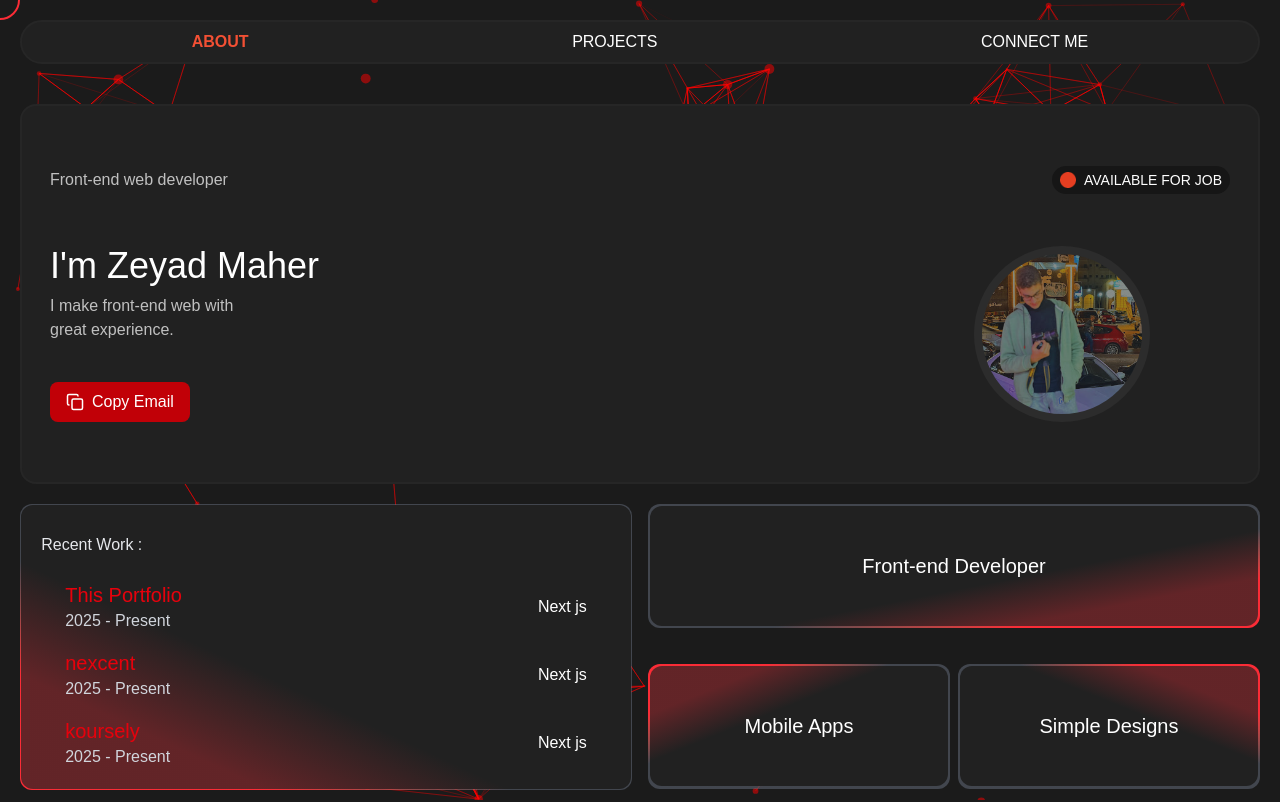
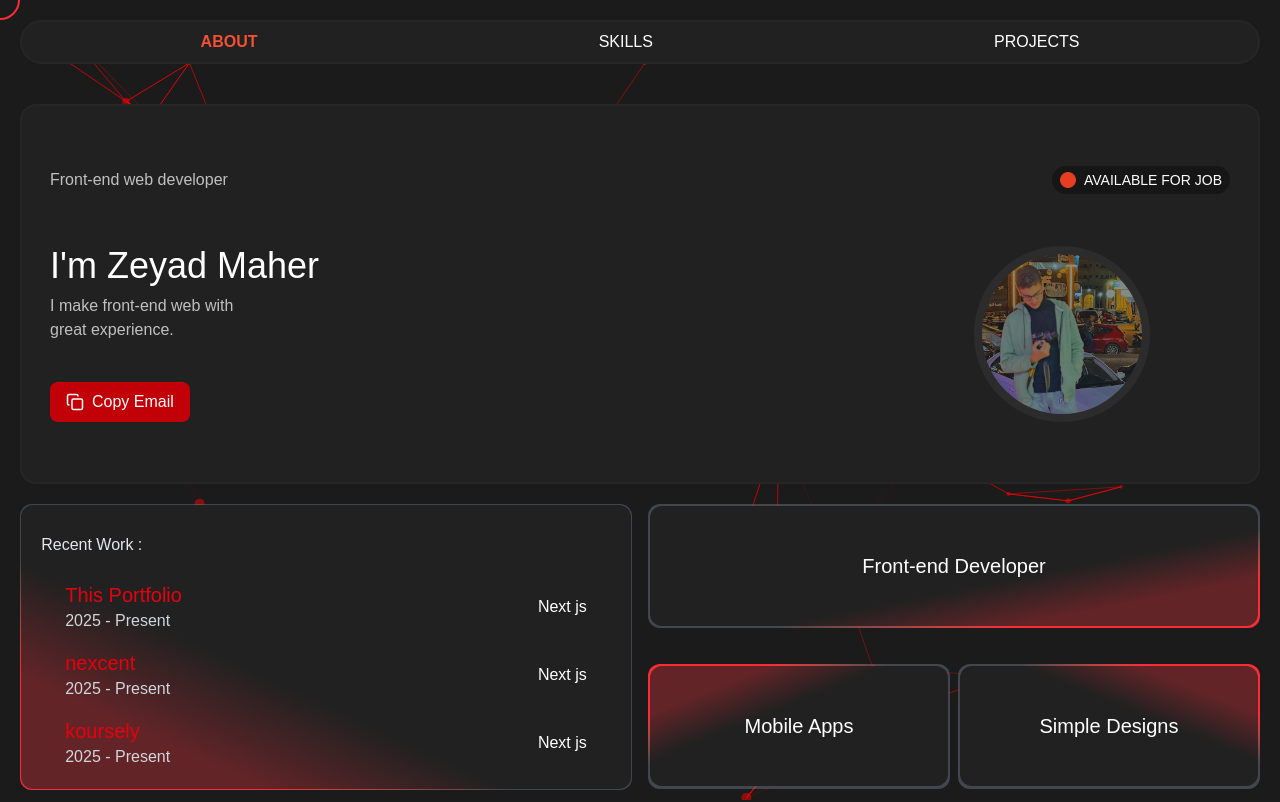
Before and after one commit to zeyad-pro/Zeyad-portfolio-v3, a Next.js app: page / in a window 1280 px wide. Shown: the top 802 px of the page. Built offline with nearby package versions, Linux system fonts and the light colour scheme.

Commit message:
some edits

```diff
--- a/app/components/ParticlesBackground.js
+++ b/app/components/ParticlesBackground.js
@@ -7,7 +7,7 @@ export default function ParticlesBackground() {
   const [showParticles, setShowParticles] = useState(false);
 
   useEffect(() => {
-    const timer = setTimeout(() => setShowParticles(true), 3000);
+    const timer = setTimeout(() => setShowParticles(true), 3500);
     return () => clearTimeout(timer);
   }, []);
 
--- a/app/components/navbar.js
+++ b/app/components/navbar.js
@@ -1,117 +1,99 @@
 "use client";
 import React, { useState } from "react";
 import { motion, AnimatePresence } from "framer-motion";
+
 function Navbar() {
   const [isMenuOpen, setIsMenuOpen] = useState(false);
 
-  const toggleMenu = () => {
-    setIsMenuOpen(!isMenuOpen);
+  const scrollTo = (id) => {
+    const el = document.getElementById(id);
+    if (el) {
+      el.scrollIntoView({ behavior: "smooth", block: "center" });
+      setIsMenuOpen(false); // تغلق القائمة في الموبايل بعد الضغط
+    }
   };
 
-
-    const pathVariants = {
-    closed: { d: "M4 6h16M4 12h16M4 18h16" },
-    open: { d: "M6 18L18 6M6 6l12 12" }
-  };
   return (
     <div className="p-4 md:p-5">
       {/* Desktop Navigation */}
       <div className="hidden md:flex w-full p-2 justify-around items-center bg-[#212121] border-2 border-[#262626] rounded-3xl">
-        <a
-          href="/"
-          className="group relative inline-block text-[#F35034] uppercase font-bold hover:text-[#F35049] transition"
+        <button
+          onClick={() => scrollTo("about")}
+          className="group relative inline-block text-[#F35034] uppercase font-bold hover:text-[#F3705A] transition"
         >
           About
-          <span
-            className="pointer-events-none absolute -bottom-0.5 left-0 h-[2px] w-full bg-current
-           origin-right scale-x-0 transition-transform duration-300
-           group-hover:scale-x-100 group-hover:origin-left"
-          ></span>
-        </a>
-        <a
-          href="/"
+          <span className="pointer-events-none absolute -bottom-0.5 left-0 h-[2px] w-full bg-current origin-right scale-x-0 transition-transform duration-300 group-hover:scale-x-100 group-hover:origin-left"></span>
+        </button>
+        <button
+          onClick={() => scrollTo("skills")}
           className="group relative inline-block text-white uppercase hover:text-gray-100 transition"
         >
-          projects
-          <span
-            className="pointer-events-none absolute -bottom-0.5 left-0 h-[2px] w-full bg-current
-           origin-right scale-x-0 transition-transform duration-300
-           group-hover:scale-x-100 group-hover:origin-left"
-          ></span>
-        </a>
-        <a
-          href="/"
+          Skills
+          <span className="pointer-events-none absolute -bottom-0.5 left-0 h-[2px] w-full bg-current origin-right scale-x-0 transition-transform duration-300 group-hover:scale-x-100 group-hover:origin-left"></span>
+        </button>
+        <button
+          onClick={() => scrollTo("projects")}
           className="group relative inline-block text-white uppercase hover:text-gray-100 transition"
         >
-          connect me
-          <span
-            className="pointer-events-none absolute -bottom-0.5 left-0 h-[2px] w-full bg-current
-           origin-right scale-x-0 transition-transform duration-300
-           group-hover:scale-x-100 group-hover:origin-left"
-          ></span>
-        </a>
+          Projects
+          <span className="pointer-events-none absolute -bottom-0.5 left-0 h-[2px] w-full bg-current origin-right scale-x-0 transition-transform duration-300 group-hover:scale-x-100 group-hover:origin-left"></span>
+        </button>
+
       </div>
 
       {/* Mobile Navigation */}
       <div className="md:hidden flex justify-between items-center bg-[#212121] border-2 border-[#262626] rounded-3xl p-3">
-
-
-
         <button
-        onClick={toggleMenu}
-        className="relative text-white focus:outline-none p-2 rounded-lg transition-colors duration-200"
+          onClick={() => setIsMenuOpen(!isMenuOpen)}
+          className="relative text-white focus:outline-none p-2 rounded-lg"
           aria-label="Toggle menu"
         >
           <div className="w-6 h-6 flex flex-col justify-center items-center">
             <span
               className={`block h-0.5 w-6 bg-white transform transition-all duration-300 ease-in-out ${
-              isMenuOpen ? 'rotate-45 translate-y-1.5' : ''
+                isMenuOpen ? "rotate-45 translate-y-1.5" : ""
               }`}
             />
             <span
               className={`block h-0.5 w-6 bg-white transform transition-all duration-300 ease-in-out mt-1 ${
-              isMenuOpen ? 'opacity-0' : ''
+                isMenuOpen ? "opacity-0" : ""
               }`}
             />
             <span
               className={`block h-0.5 w-6 bg-white transform transition-all duration-300 ease-in-out mt-1 ${
-              isMenuOpen ? '-rotate-45 -translate-y-1.5' : ''
+                isMenuOpen ? "-rotate-45 -translate-y-1.5" : ""
               }`}
             />
           </div>
         </button>
 
-
         <AnimatePresence>
           {isMenuOpen && (
             <motion.div
               initial={{ y: -10, opacity: 0 }}
-              whileInView={{ y: 0, opacity: 1, transition: { duration: 0.3 } }}
-              exit={{ y: -10, opacity: 0, transition: { duration: 0.5 } }}
+              animate={{ y: 0, opacity: 1, transition: { duration: 0.4 } }}
+              exit={{ y: -10, opacity: 0, transition: { duration: 0.4 } }}
               className="absolute top-16 left-0 right-0 bg-[#212121] border-2 border-[#262626] rounded-xl mx-4 z-10 p-4"
             >
               <div className="flex flex-col space-y-3">
-                <a
-                  href="/"
+                <button
+                  onClick={() => scrollTo("about")}
                   className="text-[#F35034] uppercase font-bold hover:text-[#f3705a] transition p-2"
-                  onClick={() => setIsMenuOpen(false)}
                 >
                   About
-                </a>
-                <a
-                  href="/projects"
+                </button>
+                <button
+                  onClick={() => scrollTo("skills")}
                   className="text-white uppercase hover:text-gray-300 transition p-2"
-                  onClick={() => setIsMenuOpen(false)}
                 >
-                  projects
-                </a>
-                <a
-                  href="/connect-me"
+                  Skills
+                </button>
+                <button
+                  onClick={() => scrollTo("projects")}
                   className="text-white uppercase hover:text-gray-300 transition p-2"
-                  onClick={() => setIsMenuOpen(false)}
                 >
-                  connect me
-                </a>
+                  Projects
+                </button>
               </div>
             </motion.div>
           )}
--- a/app/globals.css
+++ b/app/globals.css
@@ -65,6 +65,8 @@ input, textarea {
 }
 
 
-html, body {
-  overscroll-behavior: auto; /* السماح بالباونص */
+
+
+html {
+  scroll-behavior: smooth;
 }
--- a/app/page.js
+++ b/app/page.js
@@ -23,7 +23,10 @@ export default function Home() {
   return (
     <div className="flex flex-col p-4 md:p-5 gap-4 md:gap-5">
       {/* Hero Section */}
-      <div className="w-full bg-[#212121] border-2 border-[#262626] py-8 md:py-15 px-5 md:px-7 rounded-2xl">
+      <div
+        id="about"
+        className="w-full bg-[#212121] border-2 border-[#262626] py-8 md:py-15 px-5 md:px-7 rounded-2xl"
+      >
         <div className="flex flex-col md:flex-row justify-between items-start md:items-center w-full mb-8 md:mb-13 gap-4">
           <h1 className="text-[#C0C0C0] text-sm md:text-base">
             Front-end web developer
@@ -83,7 +86,7 @@ export default function Home() {
             <motion.img
               animate={{
                 // scale: [1, 1.2, 1],
-                opacity: [0.5, 1 , 0.5] // تكبر وترجع
+                opacity: [0.5, 1, 0.5], // تكبر وترجع
                 // rotate: [0, 355], // تلف 20 درجة وترجع
               }}
               transition={{
@@ -101,7 +104,7 @@ export default function Home() {
       </div>
 
       {/* Skills and Recent Work Section */}
-      <div className="grid grid-cols-1 md:grid-cols-2 gap-4">
+      <div id="skills" className="grid grid-cols-1 md:grid-cols-2 gap-4">
         {/* Recent works */}
         <div className="w-full">
           <div className="w-full flex justify-center items-center rounded-xl p-[1px] md:p-[0.2%] bg-gradient-to-tr from-red-500 from-20% to-gray-500/50 to-40% mb-4 md:mb-5">
@@ -193,11 +196,12 @@ export default function Home() {
           },
         ].map((project, index) => (
           <div
-          href={project.url}
+            href={project.url}
             key={index}
             className={`flex gap-3 w-full ${
               project.fullWidth ? "md:w-full" : "md:w-[49.5%]"
             }`}
+            id="projects"
           >
             <div
               className={`w-full flex justify-center items-center rounded-xl p-[1px] md:p-[0.4%] ${project.gradient} from-red-500 from-20% to-gray-500/50 to-40% mb-4 md:mb-5`}
```
Lines whose indentation alone changed are shown as unchanged.
